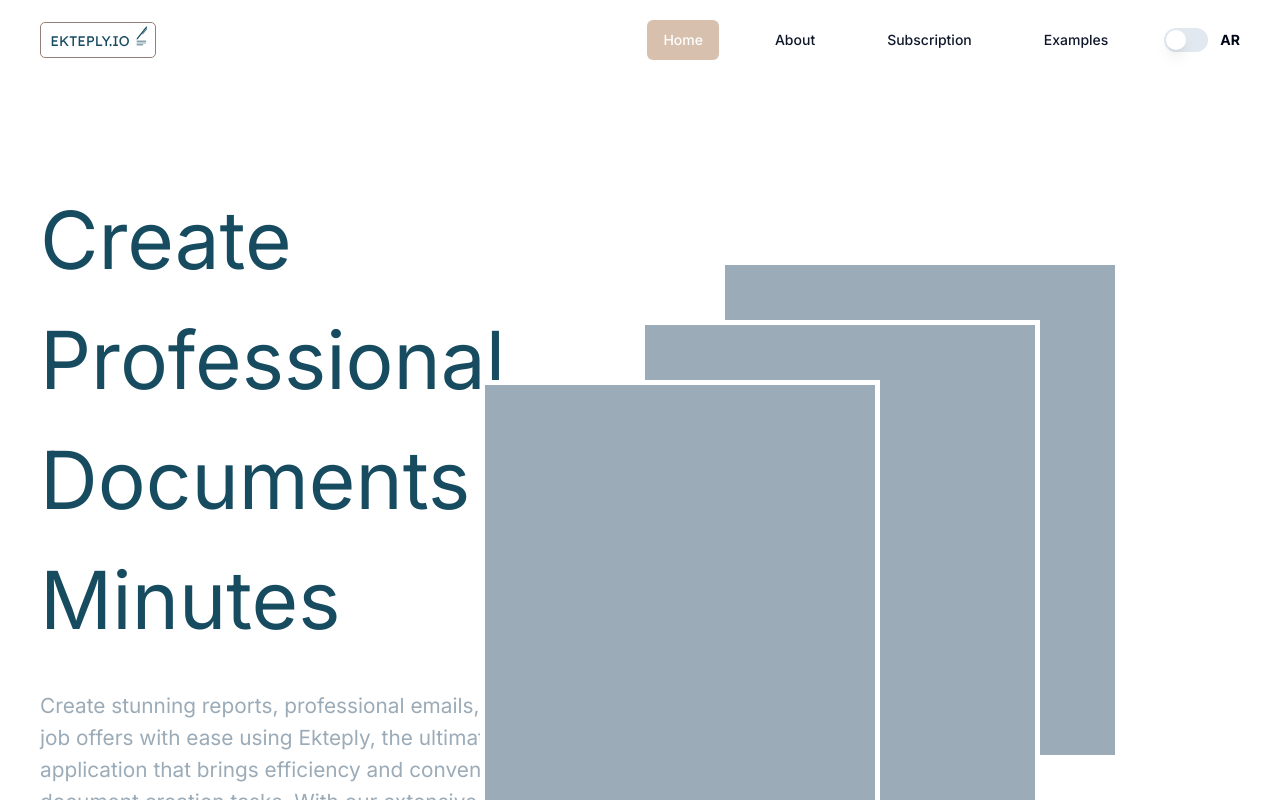
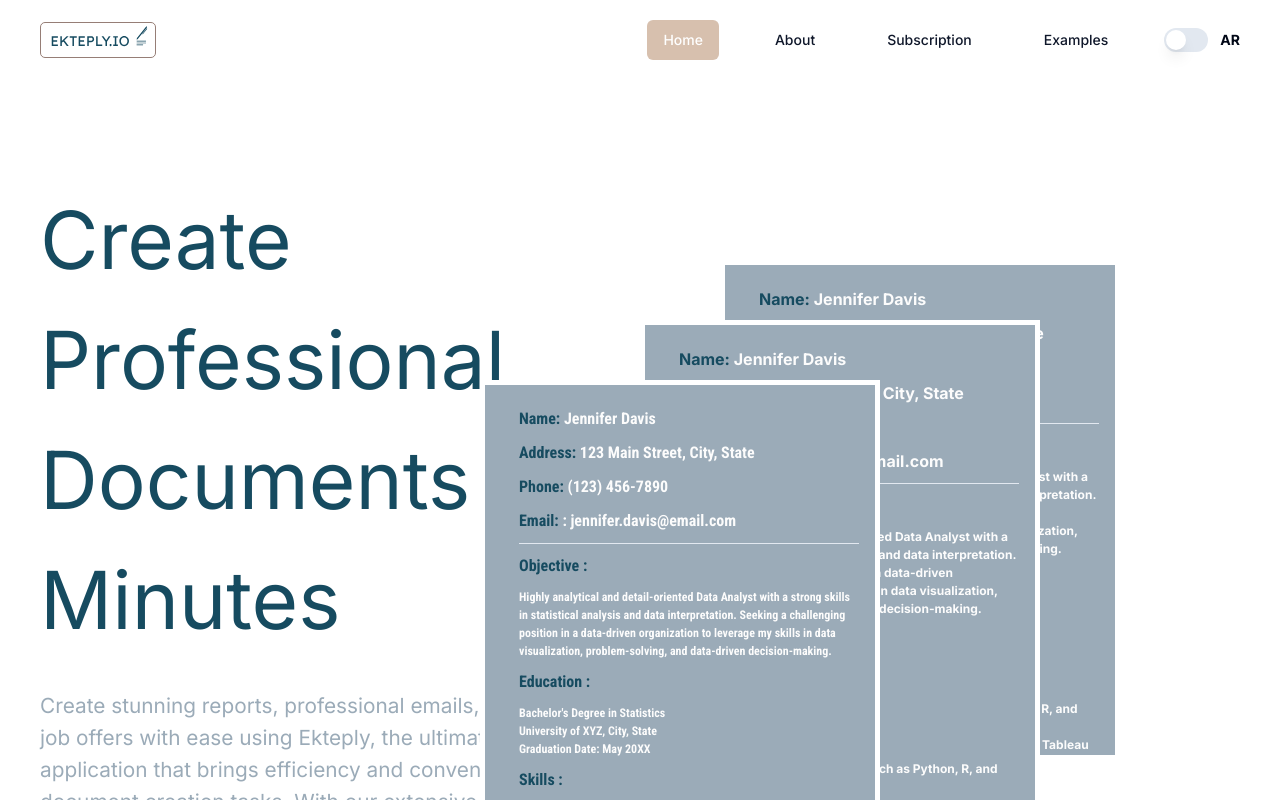
Before and after one commit to abdelrahmanahmed20021/Ekteply, a Next.js app: page / in a window 1280 px wide. Shown: the top 800 px of the page. Built offline with nearby package versions, Linux system fonts and the light colour scheme.

Commit message:
UPLOAD NEW FILES LICINCE && APPEND INIT TYPING

```diff
--- /dev/null
+++ b/app/data/typing.js
@@ -0,0 +1,46 @@
+export const resumeData = {
+  desktop: [
+    {
+      id: 1,
+      resume: `<p style="padding:10px 0">
+        <span style="color:#164B60">Name:</span> Jennifer Davis
+      </p>
+      <p>
+        <span style="color:#164B60">Address:</span> 123 Main Street, City,
+        State
+      </p>
+      <p style="padding:10px 0">
+        <span style="color:#164B60">Phone:</span> (123) 456-7890
+      </p>
+      <p style="padding-bottom:10px">
+        <span style="color:#164B60">Email:</span> :
+        jennifer.davis@email.com
+      </p>
+      <hr />
+      <h1 style="color:#164B60;padding:10px 0">Objective :</h1>
+      <p style="font-size:12px">
+        Highly analytical and detail-oriented Data Analyst with a strong
+        skills in statistical analysis and data interpretation. Seeking a
+        challenging position in a data-driven organization to leverage my
+        skills in data visualization, problem-solving, and data-driven
+        decision-making.
+      </p>
+      <h1 style="color:#164B60;padding:10px 0">Education :</h1>
+      <p style="font-size:12px">
+        Bachelor's Degree in Statistics <br /> University of XYZ, City, State
+        <br /> Graduation Date: May 20XX
+      </p>
+      <h1 style="color:#164B60;padding:10px 0">Skills :</h1>
+      <ul style="font-size:12px">
+        <li>Proficient in data analysis tools such as Python, R, and SQL</li>
+        <li>
+          Experience with data visualization tools such as Tableau and Power
+          BI
+        </li>
+        <li>Etc...</li>
+      </ul>`,
+    },
+  ],
+  tablet: [],
+  mobile: [],
+};
--- a/app/layout.js
+++ b/app/layout.js
@@ -90,7 +90,7 @@
           crossOrigin="true"
         />
         <link
-          href="https://fonts.googleapis.com/css2?family=Ubuntu:wght@300;400;500;700&display=swap"
+          href="https://fonts.googleapis.com/css2?family=Roboto+Condensed:ital,wght@0,300;0,400;0,700;1,300;1,400;1,700&display=swap"
           rel="stylesheet"
         />
       </head>
--- /dev/null
+++ b/app/styles/LFStyled.js
@@ -0,0 +1,33 @@
+import { styled } from "styled-components";
+
+export const Container = styled.div`
+  display: flex;
+  position: relative;
+  flex-direction: column;
+`;
+
+export const Box = styled.div`
+  width: 400px;
+  height: 500px;
+  width: ${({ width }) => width};
+  height: ${({ height }) => height};
+  position: absolute;
+  top: ${({ top }) => top};
+  right: ${(right) => right};
+  transform: translate(-${({ right }) => right}, ${({ top }) => top});
+  border: 5px solid #fff;
+  @media screen and (min-width: 667px) and (max-width: 1190px) {
+    width: 300px;
+    height: 300px;
+    top: ${({ topmd }) => topmd};
+    right: ${({ rightmd }) => rightmd};
+    transform: translate(-${({ rightmd }) => rightmd}, ${({ topmd }) => topmd});
+  }
+  @media screen and (min-width: 200px) and (max-width: 666px) {
+    width: 150px;
+    height: 150px;
+    top: ${({ topsm }) => topsm};
+    right: ${({ rightsm }) => rightsm};
+    transform: translate(-${({ rightsm }) => rightsm}, ${({ topsm }) => topsm});
+  }
+`;
--- a/components/interface/LandingFrame.jsx
+++ b/components/interface/LandingFrame.jsx
@@ -1,67 +1,103 @@
 "use client";
-import React, { useEffect } from "react";
-import { styled } from "styled-components";
-
-const Container = styled.div`
-  display: flex;
-  position: relative;
-  flex-direction: column;
-`;
-
-const Box = styled.div`
-  width: 400px;
-  height: 500px;
-  position: absolute;
-  top: ${(prop) => prop.top};
-  right: ${(prop) => prop.right};
-  transform: translate(-${(prop) => prop.right}, ${(prop) => prop.top});
-  border: 5px solid #fff;
-  @media screen and (min-width: 667px) and (max-width: 1190px) {
-    width: 300px;
-    height: 300px;
-    top: ${(prop) => prop.TOPMD};
-    right: ${(prop) => prop.RIGHTMD};
-    transform: translate(-${(prop) => prop.RIGHTMD}, ${(prop) => prop.TOPMD});
-  }
-  @media screen and (min-width: 200px) and (max-width: 666px) {
-    width: 150px;
-    height: 150px;
-    top: ${(prop) => prop.TOPSM};
-    right: ${(prop) => prop.RIGHTSM};
-    transform: translate(-${(prop) => prop.RIGHTSM}, ${(prop) => prop.TOPSM});
-  }
-`;
+import { resumeData } from "@/app/data/typing";
+import { Box, Container } from "@/app/styles/LFStyled";
+import React, { useEffect, useRef } from "react";
+import { BsArrow90DegRight } from "react-icons/bs";
+import Typed from "typed.js";
 
 export default function LandingFrame() {
+  const card_1 = useRef(null);
+  const card_2 = useRef(null);
+  const card_3 = useRef(null);
+  const initTyping = {
+    strings: [resumeData.desktop[0].resume],
+    typeSpeed: 1,
+    showCursor: true,
+    cursorChar: "",
+    shuffle: true,
+  };
+
+  useEffect(() => {
+    const typed_1 = new Typed(card_1.current, {
+      ...initTyping,
+    });
+
+    const typed_2 = new Typed(card_2.current, {
+      ...initTyping,
+    });
+
+    const typed_3 = new Typed(card_3.current, {
+      ...initTyping,
+    });
+
+    return () => {
+      // Destroy Typed instance during cleanup to stop animation
+      typed_1.destroy();
+      typed_2.destroy();
+      typed_3.destroy();
+    };
+  }, []);
+
   return (
     <Container className="w-full lg:w-1/2 h-[300px] md:h-[400px] lg:h-[500px]">
       <Box
-        TOPMD="20%"
-        RIGHTMD="20%"
-        TOPSM="15%"
-        RIGHTSM="20%"
+        topmd="20%"
+        rightmd="20%"
+        topsm="15%"
+        rightsm="20%"
         top="100px"
         right="180px"
-        className="bg-main-700 z-30"
-      ></Box>
+        style={{ fontFamily: "Roboto Condensed" }}
+        className="bg-main-700 z-30 p-3 font-bold text-light-800 font-resume"
+      >
+        <div className="flex items-end gap-1">
+          <span
+            className="typed-cursor text-lg text-main-900  typed-cursor--blink"
+            aria-hidden="true"
+          >
+            <BsArrow90DegRight />
+          </span>
+          <span type="text" ref={card_1}></span>
+        </div>
+      </Box>
       <Box
-        TOPMD="15%"
-        RIGHTMD="10%"
-        TOPSM="10%"
-        RIGHTSM="10%"
+        topmd="15%"
+        rightmd="10%"
+        topsm="10%"
+        rightsm="10%"
         top="70px"
         right="100px"
-        className="bg-main-700  z-20"
-      ></Box>
+        className="bg-main-700  z-20 p-3 font-bold text-light-800 font-resume"
+      >
+        <div className="flex items-end gap-1">
+          <span
+            className="typed-cursor text-lg text-main-900  typed-cursor--blink"
+            aria-hidden="true"
+          >
+            <BsArrow90DegRight />
+          </span>
+          <span type="text" ref={card_2}></span>
+        </div>
+      </Box>
       <Box
-        TOPMD="10%"
-        RIGHTMD="5%"
-        TOPSM="5%"
-        RIGHTSM="5%"
+        topmd="10%"
+        rightmd="5%"
+        topsm="5%"
+        rightsm="5%"
         top="40px"
         right="60px"
-        className="bg-main-700  z-10"
-      ></Box>
+        className="bg-main-700  z-0 p-3 font-bold text-light-800 font-resume"
+      >
+        <div className="flex items-end gap-1">
+          <span
+            className="typed-cursor text-lg text-main-900  typed-cursor--blink"
+            aria-hidden="true"
+          >
+            <BsArrow90DegRight />
+          </span>
+          <span type="text" ref={card_3}></span>
+        </div>
+      </Box>
     </Container>
   );
 }
--- a/components/interface/Navbar.jsx
+++ b/components/interface/Navbar.jsx
@@ -1,5 +1,5 @@
 "use client";
-import React, { useLayoutEffect, useState } from "react";
+import React, { useEffect, useLayoutEffect, useState } from "react";
 import Logo from "../../public/assets/logo/LOGO.svg";
 import Image from "next/image";
 import { MdFilterList } from "react-icons/md";
@@ -15,6 +15,7 @@
         target.innerWidth < 1200 ? setScreen("mobile") : setScreen("desktop");
       });
   }, []);
+
   return (
     <header className="h-[80px] items-center ">
       <nav className="h-full flex items-center  justify-between">
--- a/package.json
+++ b/package.json
@@ -20,7 +20,6 @@
     "date-fns": "^2.30.0",
     "eslint": "8.44.0",
     "eslint-config-next": "13.4.9",
-    "ityped": "^1.0.3",
     "lucide-react": "^0.259.0",
     "next": "13.4.9",
     "postcss": "8.4.25",
@@ -31,6 +30,7 @@
     "styled-components": "^6.0.4",
     "tailwind-merge": "^1.13.2",
     "tailwindcss": "3.3.2",
-    "tailwindcss-animate": "^1.0.6"
+    "tailwindcss-animate": "^1.0.6",
+    "typed.js": "^2.0.16"
   }
 }
```
Also changed, not shown: LICENSE.txt (added), 1 other file (tests, documents, lock files or other folders).
